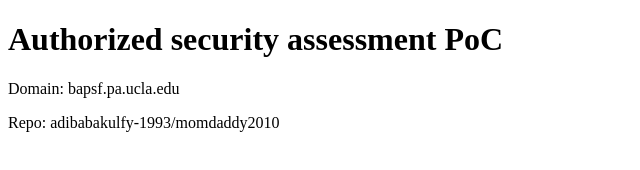
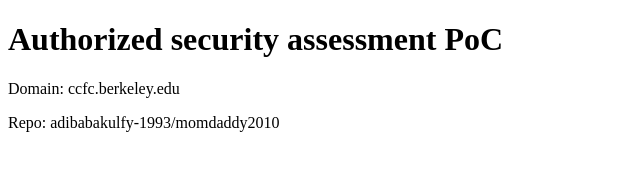
Before and after one commit to adibabakulfy-1993/momdaddy2010, a plain HTML site: page index.html in a window 1280 px wide. Shown: the full height of the page, 0-640 px from the left. Drawn offline with Linux system fonts and the light colour scheme.

Commit message:
init pages

```diff
--- a/index.html
+++ b/index.html
@@ -1 +1 @@
-<!doctype html><html><head><meta charset=utf-8><title>PoC bapsf.pa.ucla.edu</title></head><body><h1>Authorized security assessment PoC</h1><p>Domain: bapsf.pa.ucla.edu</p><p>Repo: adibabakulfy-1993/momdaddy2010</p></body></html>
+<!doctype html><html><head><meta charset=utf-8><title>PoC ccfc.berkeley.edu</title></head><body><h1>Authorized security assessment PoC</h1><p>Domain: ccfc.berkeley.edu</p><p>Repo: adibabakulfy-1993/momdaddy2010</p></body></html>
```
